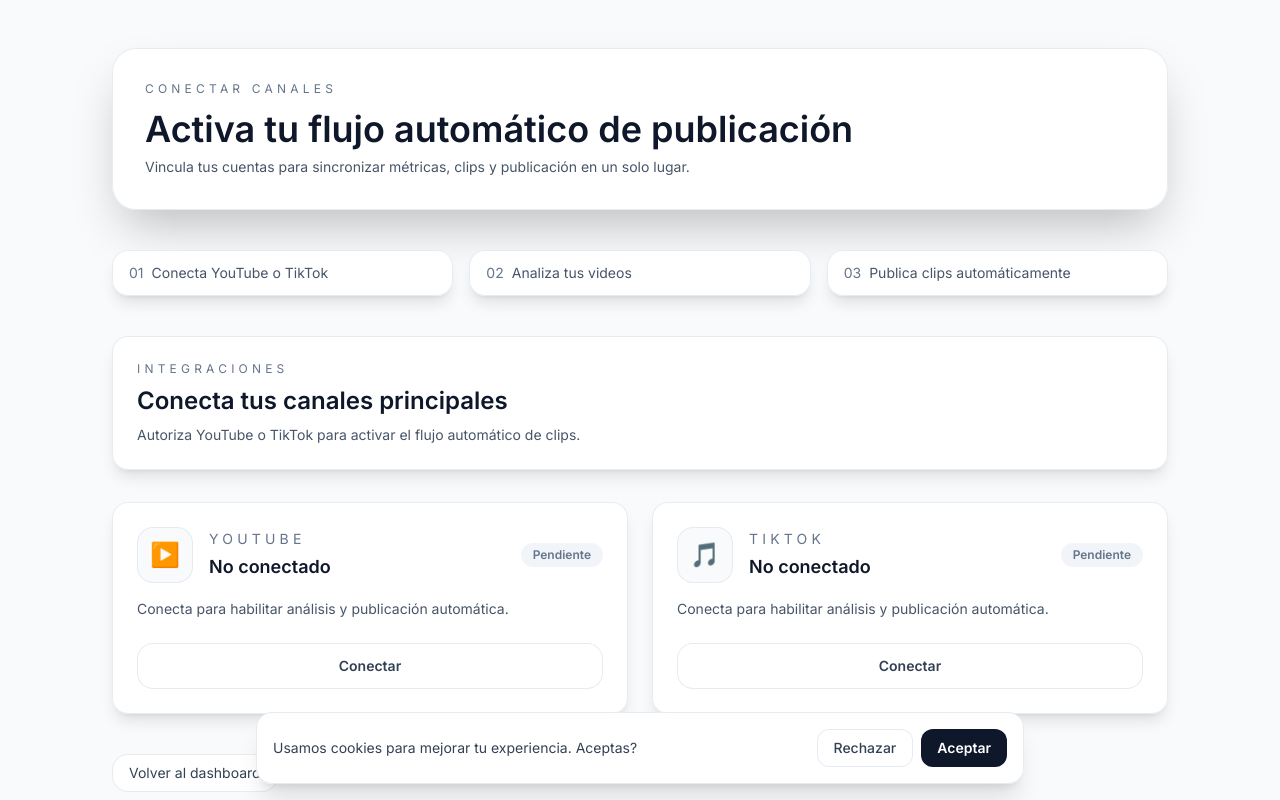
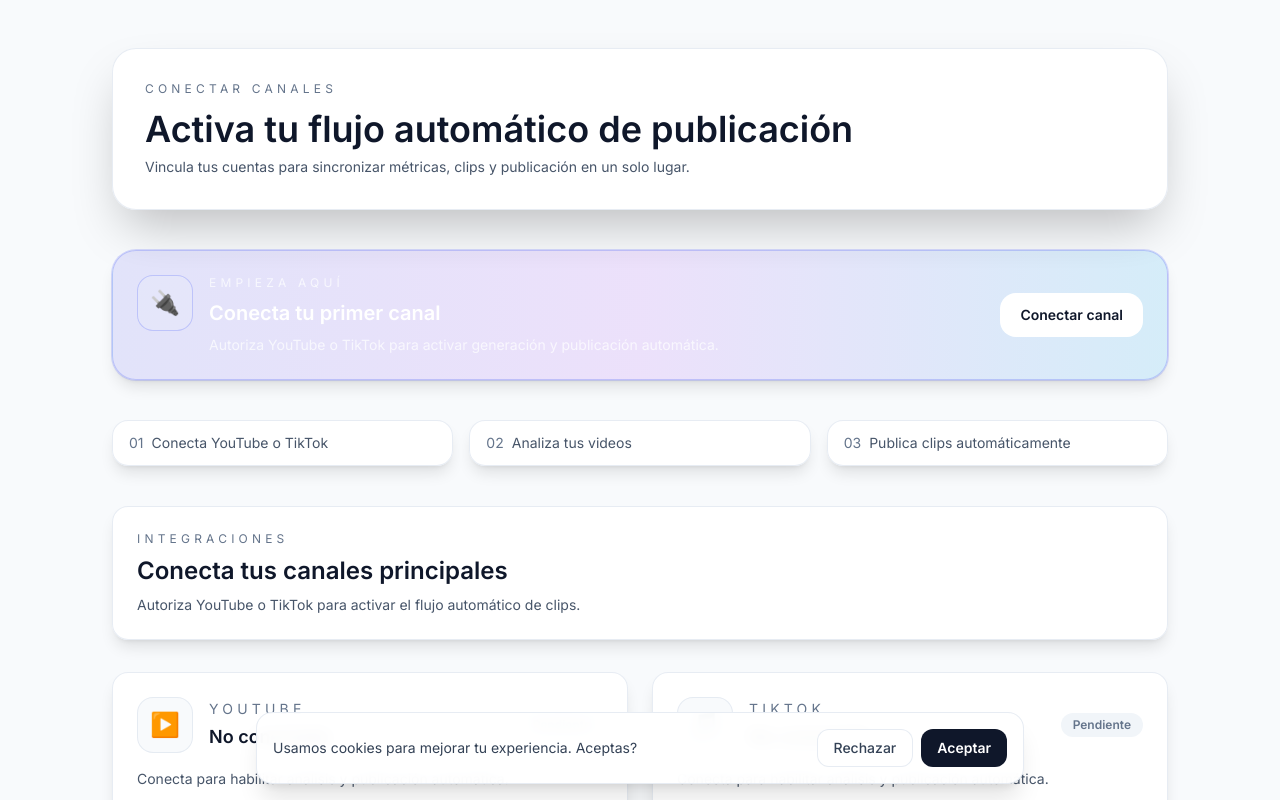
Before and after one commit to mateiiorga2009-sudo/mvp-bachiller, a Next.js app: page /connect in a window 1280 px wide. Shown: the top 800 px of the page. Built offline with nearby package versions, Linux system fonts and the light colour scheme; no server answers; sample sign-in values are in the browser's storage.

Commit message:
Hacer instrucciones del dashboard más visibles y destacadas

```diff
--- a/app/clips/page.tsx
+++ b/app/clips/page.tsx
@@ -3,6 +3,7 @@ import { redirect } from "next/navigation";
 import { authOptions } from "@/lib/auth-options";
 import Link from "next/link";
 import { getSupabaseAdmin, isSupabaseConfigured } from "@/lib/supabase-admin";
+import PrimaryCallout from "@/components/PrimaryCallout";
 
 export default async function ClipsPage() {
   const session = await getServerSession(authOptions);
@@ -44,6 +45,14 @@ export default async function ClipsPage() {
           Revisa, edita y publica los recortes con mayor potencial viral.
         </p>
       </header>
+
+        <PrimaryCallout
+          title="Revisa y publica tus mejores clips"
+          description="Selecciona los clips listos, optimiza el título y publica con un solo paso."
+          ctaLabel="Generar clips"
+          ctaHref="/generate"
+          icon="🚀"
+        />
 
       {(clips ?? []).length === 0 ? (
         <section className="rounded-3xl border border-slate-200/80 bg-white/90 p-10 text-center shadow-2xl backdrop-blur-xl dark:border-white/20 dark:bg-white/10">
--- a/app/connect/ConnectClient.tsx
+++ b/app/connect/ConnectClient.tsx
@@ -31,7 +31,7 @@ export default function ConnectClient() {
         </p>
       </div>
 
-      <div className="grid gap-6 lg:grid-cols-2">
+      <div id="integraciones" className="grid gap-6 lg:grid-cols-2">
         {[
           { name: "YouTube", icon: "▶️" },
           { name: "TikTok", icon: "🎵" }
--- a/app/connect/page.tsx
+++ b/app/connect/page.tsx
@@ -3,6 +3,7 @@ import { redirect } from "next/navigation";
 import { authOptions } from "@/lib/auth-options";
 import Link from "next/link";
 import ConnectClient from "./ConnectClient";
+import PrimaryCallout from "@/components/PrimaryCallout";
 
 export default async function ConnectPage() {
   const session = await getServerSession(authOptions);
@@ -26,6 +27,14 @@ export default async function ConnectPage() {
           un solo lugar.
         </p>
       </header>
+
+        <PrimaryCallout
+          title="Conecta tu primer canal"
+          description="Autoriza YouTube o TikTok para activar generación y publicación automática."
+          ctaLabel="Conectar canal"
+          ctaHref="#integraciones"
+          icon="🔌"
+        />
 
       <div className="grid gap-4 md:grid-cols-3">
         {[
--- a/app/generate/page.tsx
+++ b/app/generate/page.tsx
@@ -3,6 +3,7 @@ import { redirect } from "next/navigation";
 import { authOptions } from "@/lib/auth-options";
 import Link from "next/link";
 import GenerateClient from "./GenerateClient";
+import PrimaryCallout from "@/components/PrimaryCallout";
 
 export default async function GeneratePage() {
   const session = await getServerSession(authOptions);
@@ -27,6 +28,14 @@ export default async function GeneratePage() {
         </p>
       </header>
 
+        <PrimaryCallout
+          title="Sube un video para empezar"
+          description="Añade tu enlace o archivo y deja que Viralify prepare los clips más virales."
+          ctaLabel="Ir al formulario"
+          ctaHref="#form-generar"
+          icon="🎯"
+        />
+
       <div className="grid gap-4 md:grid-cols-3">
         {[
           "Sube tu video o enlace",
@@ -46,7 +55,9 @@ export default async function GeneratePage() {
       </div>
 
       <section className="grid gap-6 lg:grid-cols-[1.2fr_0.8fr]">
-        <GenerateClient />
+        <div id="form-generar">
+          <GenerateClient />
+        </div>
         <div className="rounded-2xl border border-slate-200/80 bg-white/90 p-6 shadow-lg backdrop-blur-xl dark:border-white/20 dark:bg-white/10">
           <h2 className="text-lg font-semibold text-slate-900 dark:text-white">
             Checklist de publicación
--- a/app/library/page.tsx
+++ b/app/library/page.tsx
@@ -3,6 +3,7 @@ import { redirect } from "next/navigation";
 import { authOptions } from "@/lib/auth-options";
 import Link from "next/link";
 import { getSupabaseAdmin, isSupabaseConfigured } from "@/lib/supabase-admin";
+import PrimaryCallout from "@/components/PrimaryCallout";
 
 export default async function LibraryPage() {
   const session = await getServerSession(authOptions);
@@ -68,6 +69,14 @@ export default async function LibraryPage() {
           </div>
         </div>
       </header>
+
+        <PrimaryCallout
+          title="Organiza tu biblioteca de clips"
+          description="Busca, filtra y prioriza los clips con mayor potencial para publicar primero."
+          ctaLabel="Generar primer clip"
+          ctaHref="/generate"
+          icon="📚"
+        />
 
       {(clips ?? []).length === 0 ? (
         <section className="rounded-3xl border border-slate-200/80 bg-white/90 p-10 text-center shadow-2xl backdrop-blur-xl dark:border-white/20 dark:bg-white/10">
--- /dev/null
+++ b/components/PrimaryCallout.tsx
@@ -0,0 +1,46 @@
+"use client";
+
+import Link from "next/link";
+
+type PrimaryCalloutProps = {
+  title: string;
+  description: string;
+  ctaLabel?: string;
+  ctaHref?: string;
+  icon?: string;
+};
+
+export default function PrimaryCallout({
+  title,
+  description,
+  ctaLabel,
+  ctaHref,
+  icon = "✨"
+}: PrimaryCalloutProps) {
+  return (
+    <div className="rounded-3xl border border-indigo-400/40 bg-gradient-to-r from-indigo-500/15 via-purple-500/15 to-sky-500/15 p-6 shadow-lg ring-1 ring-indigo-400/30 backdrop-blur-xl">
+      <div className="flex flex-col gap-4 sm:flex-row sm:items-center sm:justify-between">
+        <div className="flex items-start gap-4">
+          <div className="flex h-14 w-14 items-center justify-center rounded-2xl border border-indigo-400/40 bg-white/10 text-2xl text-white">
+            {icon}
+          </div>
+          <div>
+            <p className="text-xs uppercase tracking-[0.35em] text-white/70">
+              Empieza aquí
+            </p>
+            <h3 className="mt-2 text-xl font-semibold text-white">{title}</h3>
+            <p className="mt-2 text-sm text-white/70">{description}</p>
+          </div>
+        </div>
+        {ctaLabel && ctaHref && (
+          <Link
+            href={ctaHref}
+            className="w-full rounded-2xl bg-white px-5 py-3 text-center text-sm font-semibold text-slate-900 transition hover:opacity-90 sm:w-auto"
+          >
+            {ctaLabel}
+          </Link>
+        )}
+      </div>
+    </div>
+  );
+}
```
